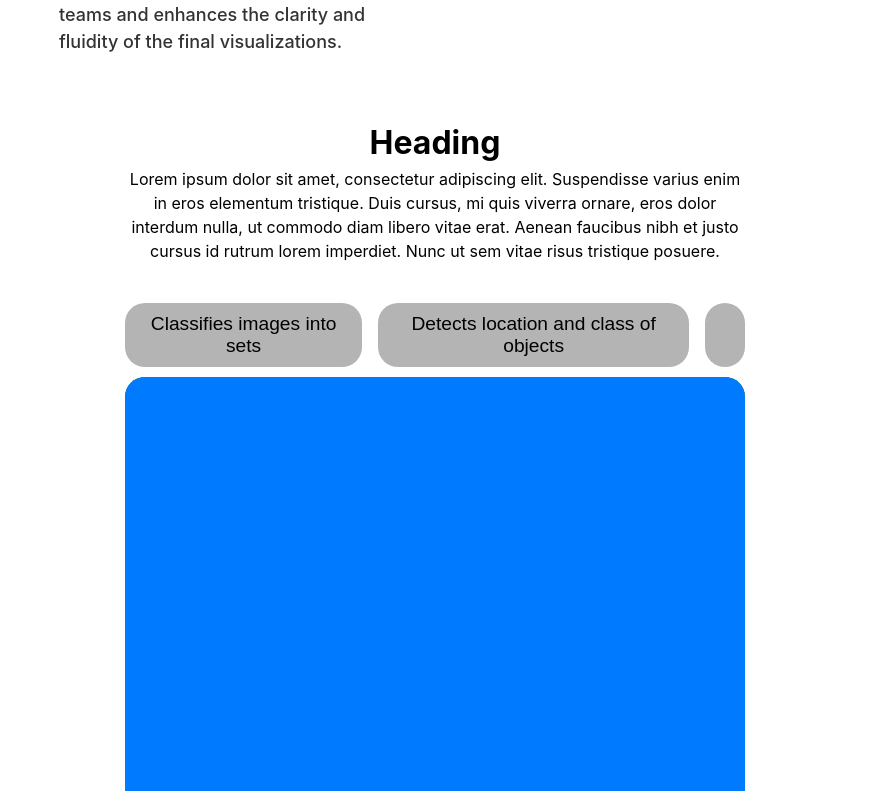
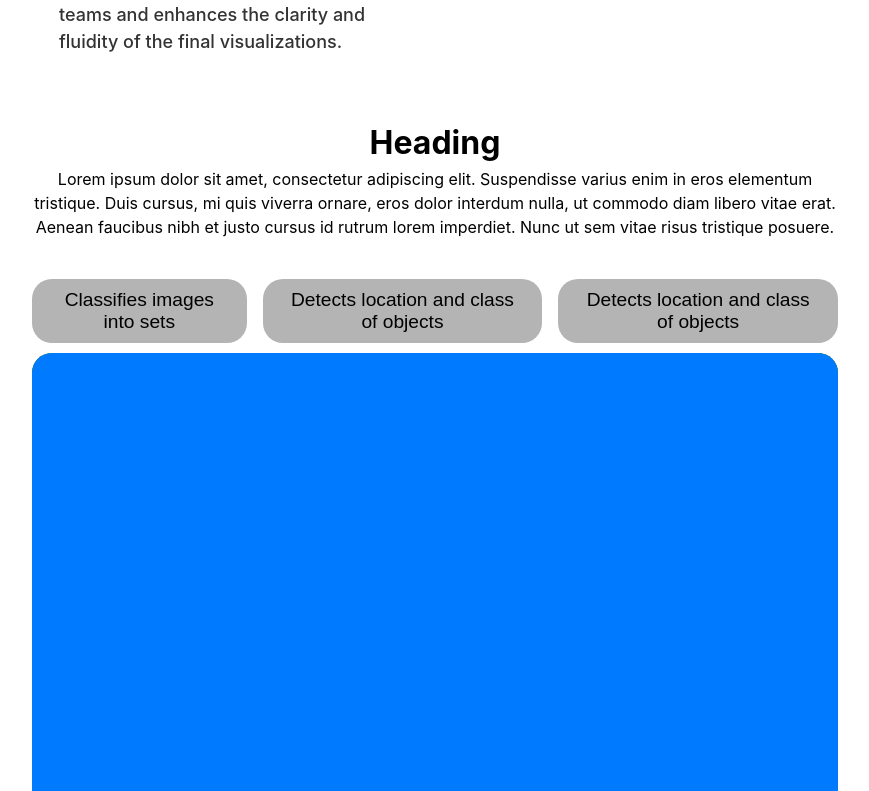
Before and after one commit to Chrisawgey/LipReadv.1, a React (Vite) app in the folder my-first-react-app/: page / in a window 1280 px wide. Shown: the part 4089-4880 px from the top of the page, without its empty margins (205-1074 px from the left). Built offline with nearby package versions, Linux system fonts and the light colour scheme.

Commit message:
Update 2 7/10/2024
fixed max width, added showcasewrapper in css to wrap all the contents in the container. the container acts as a section

```diff
--- a/my-first-react-app/src/pages/Homepage/Comps/Showcase.css
+++ b/my-first-react-app/src/pages/Homepage/Comps/Showcase.css
@@ -7,15 +7,16 @@
     text-align: center;
     box-sizing: border-box;
     padding: 20px;
+
 }
 
 .description {
-    width: 50%;
+    width: 100%;
     margin-bottom: 20px;
 }
 
 .tabs {
-    width: 50%;
+    width: 100%;
     margin-bottom: 20px;
 }
 
@@ -97,7 +98,7 @@
     position: relative;
     display: flex;
     justify-content: space-between;
-    width: 50%;
+    width: 100%;
     z-index: 10;
     color: #000000;
     gap: 16px;
@@ -133,3 +134,17 @@
 .learn-button:hover {
     background-color: #0056b3;
 }
+
+.ShowcaseWrapper{
+    display: flex;
+    flex-direction: column;
+    justify-content: center;
+    align-items: center;
+    height: auto;
+    text-align: center;
+    width:65%;
+    min-width: 500px;
+    max-width: 1100px;
+    overflow: hidden;
+    height: auto;
+}
--- a/my-first-react-app/src/pages/Homepage/Comps/Showcase.jsx
+++ b/my-first-react-app/src/pages/Homepage/Comps/Showcase.jsx
@@ -37,6 +37,7 @@ export default function Showcase() {
 
     return (
         <div className="container-2">
+            <div className="ShowcaseWrapper">
                 <div className="description">
                     <h1>Heading</h1>
                     <p className="paragraph-6">
@@ -56,7 +57,9 @@ export default function Showcase() {
                         <button id="2button" className="tab-menu-button">
                             Detects location and class of objects
                         </button>
-                    <button id="3button" className="tab-menu-button"></button>
+                        <button id="3button" className="tab-menu-button">
+                            Detects location and class of objects
+                        </button>
                     </div>
                     <div className="tabs-content">
                         <div className="feature-window">
@@ -90,6 +93,9 @@ export default function Showcase() {
                 <div className="learn-button-wrapper">
                     <button className="learn-button"> Learn More </button>
                 </div>
+
+            </div>
+
         </div>
     );
 }
```
Lines whose indentation alone changed are shown as unchanged.
